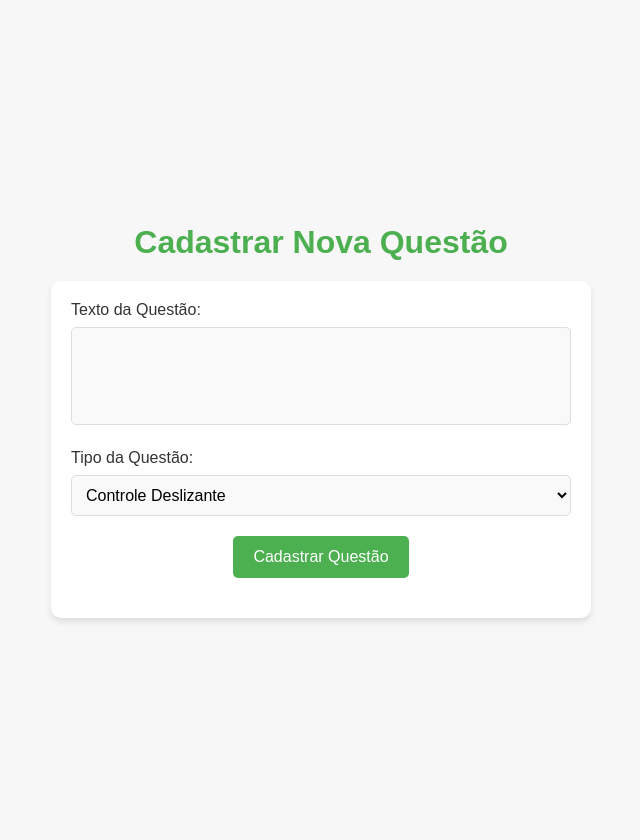
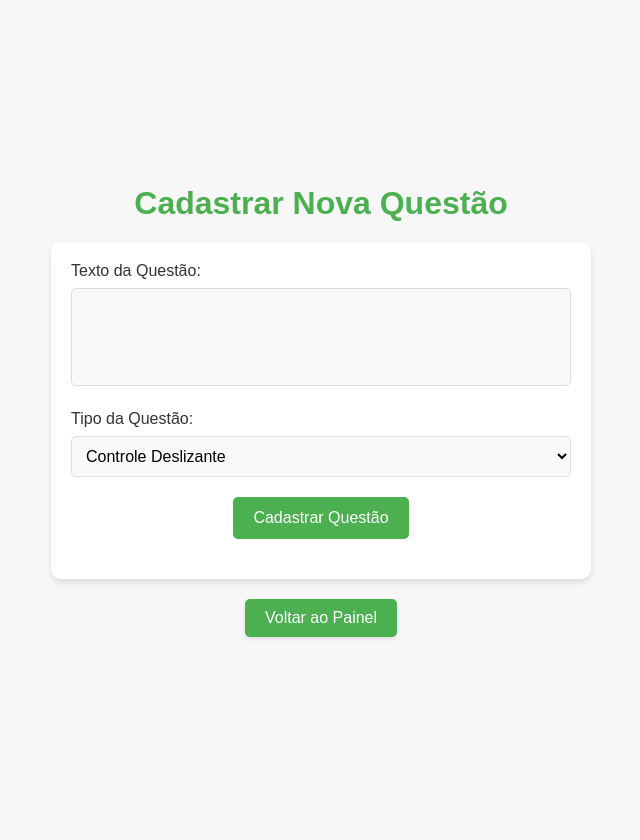
Before and after one commit to Albibino/ProjetoHospital, a PHP site: page /views/cadastrar_questao.php in a window 1280 px wide. Shown: the whole page, without its empty margins (319-959 px from the left). Run offline with PHP 8.4, Linux system fonts and the light colour scheme.

Commit message:
v3.3 botoes

```diff
--- a/css/styles3.css
+++ b/css/styles3.css
@@ -80,6 +80,25 @@ button:hover {
     font-weight: bold;
 }
 
+.admin-back-btn {
+    display: inline-block;
+    padding: 10px 20px;
+    font-size: 16px;
+    color: white;
+    background-color: #4CAF50;
+    text-decoration: none;
+    border-radius: 5px;
+    margin: 20px;
+    transition: background-color 0.3s ease, transform 0.2s ease;
+    text-align: center;
+    box-shadow: 0 2px 4px rgba(0, 0, 0, 0.1);
+}
+
+.admin-back-btn:hover {
+    background-color: #45a049;
+    transform: scale(1.05);
+}
+
 @media (max-width: 600px) {
     form {
         padding: 15px;
--- a/views/admin_painel.php
+++ b/views/admin_painel.php
@@ -11,6 +11,7 @@
         <div class="admin-actions">
             <a href="index.php?action=exibir_formulario_cadastro" class="admin-btn">Cadastrar Pergunta</a>
             <a href="index.php?action=listar_questoes" class="admin-btn">Listar Perguntas</a>
+            <a href="index.php?action=logout" class="logout-btn">Sair</a>
         </div>
     </main>
 </body>
--- a/views/cadastrar_questao.php
+++ b/views/cadastrar_questao.php
@@ -24,6 +24,7 @@
                     <button type="submit">Cadastrar Questão</button>
                 </div>
             </form>
+            <a href="index.php?action=painel_admin" class="admin-back-btn">Voltar ao Painel</a>
         <div id="mensagem"></div>
     </main>
     <script>
--- a/views/listar_questoes.php
+++ b/views/listar_questoes.php
@@ -31,6 +31,7 @@
                 <?php endforeach; ?>
             </tbody>
         </table>
+        <a href="index.php?action=painel_admin" class="admin-back-btn">Voltar ao Painel</a>
     </main>
 </body>
 </html>
```
Also changed, not shown: css/styles5.css (+19 -0 lines), css/styles7.css (+19 -0 lines).
